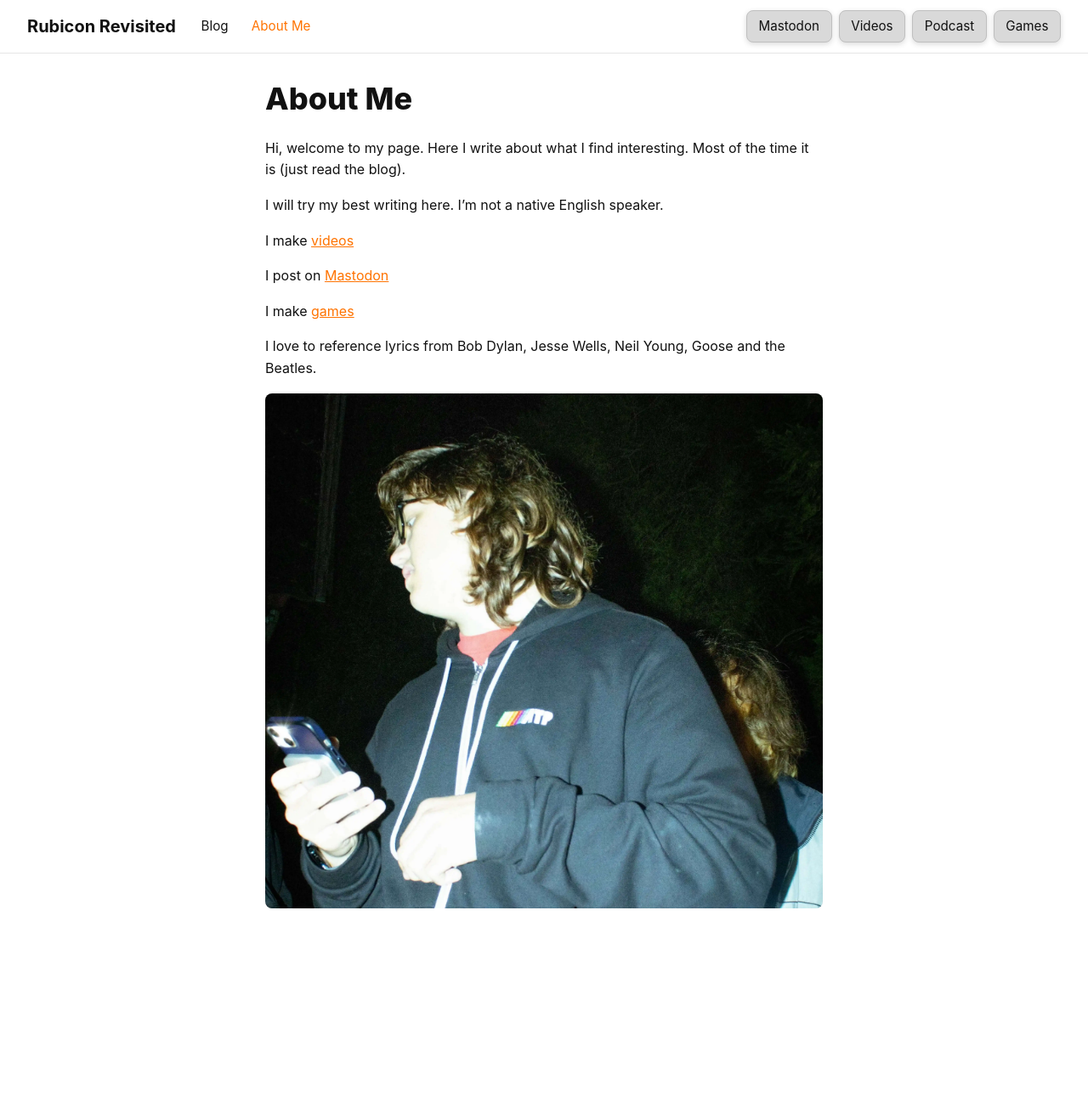
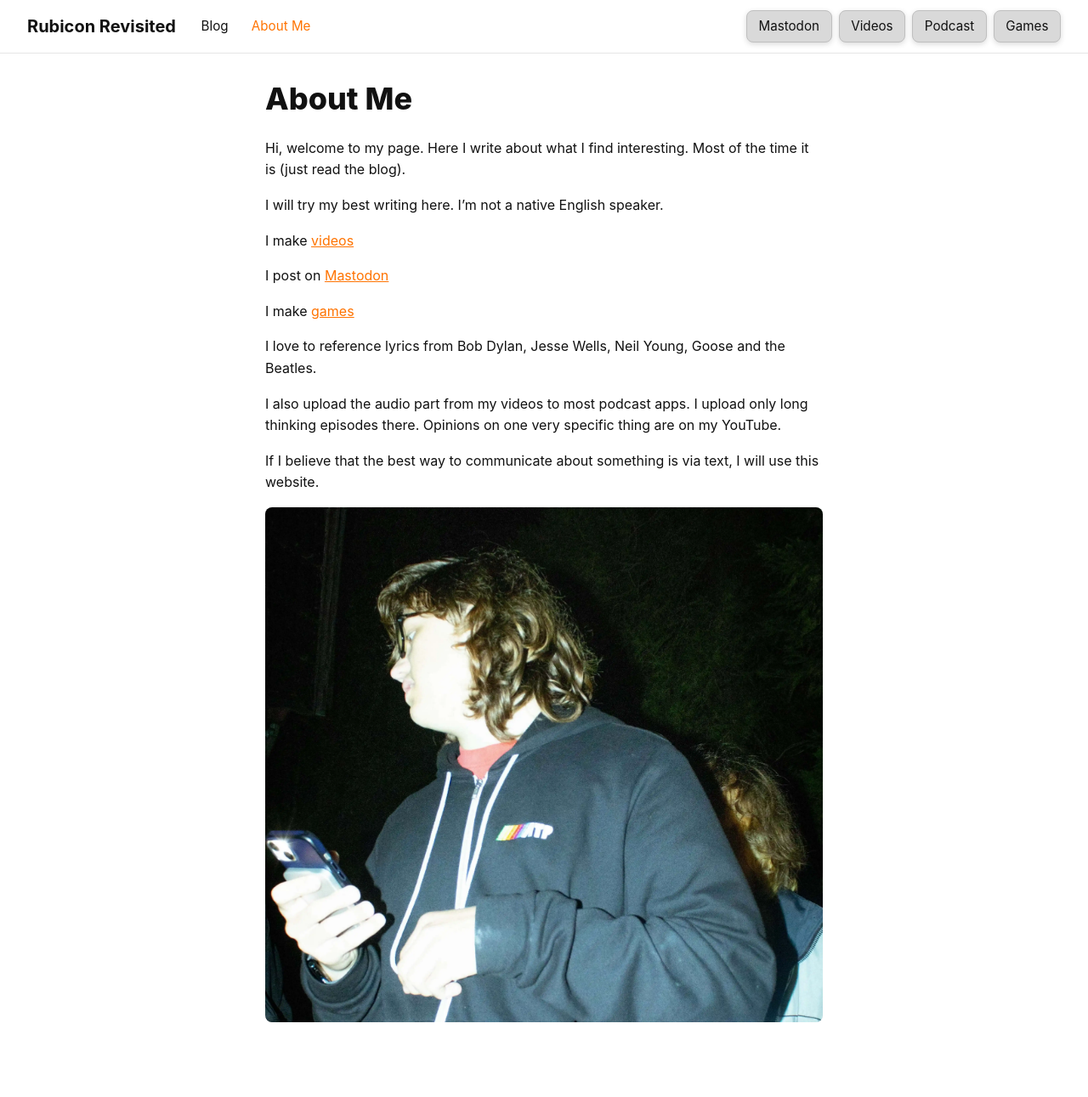
Before and after one commit to StepanJiri/stepankarasek.github.io, a Jekyll site: the page built from about.md, in a window 1280 px wide. Shown: the whole page at 85% size. Built offline with Jekyll 4.4.1, drawn with Linux system fonts in a browser that asks for light colours; before the commit the page ends 1157 px from its top, so only the background shows below that.

Commit message:
Update about.md

```diff
--- a/about.md
+++ b/about.md
@@ -21,4 +21,8 @@ I make [games](https://jirka-karasek.itch.io/)
 
 I love to reference lyrics from Bob Dylan, Jesse Wells, Neil Young, Goose and the Beatles.
 
+I also upload the audio part from my videos to most podcast apps. I upload only long thinking episodes there. Opinions on one very specific thing are on my YouTube.
+
+If I believe that the best way to communicate about something is via text, I will use this website.
+
 ![Inline Image Description]({{ '/assets/images/About_Me/Photo1_1,2.webp' | relative_url }})
```
